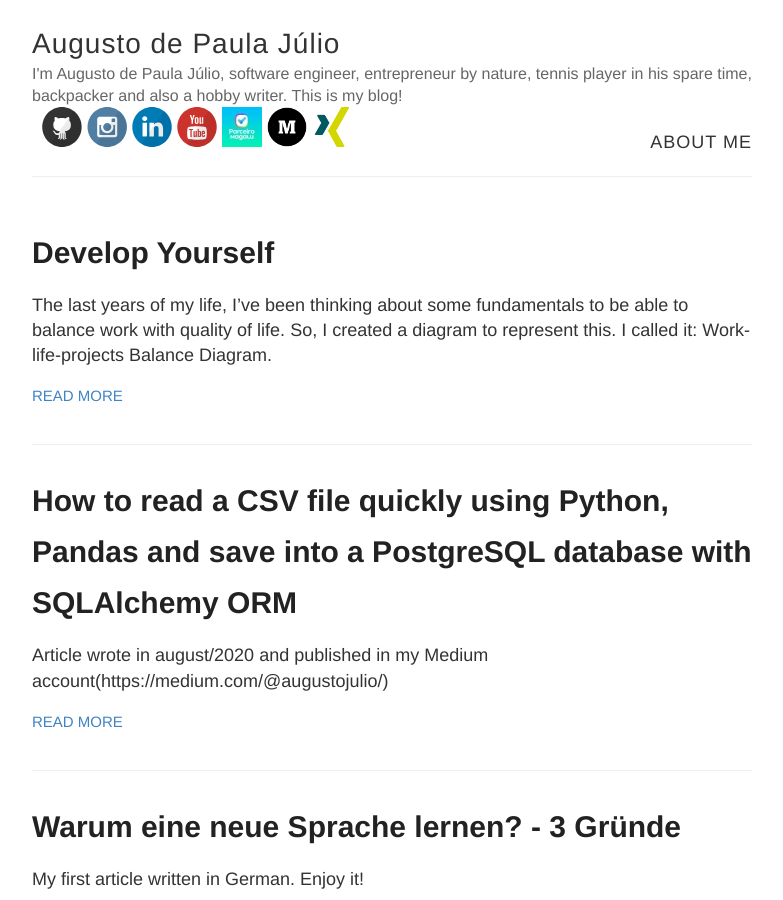
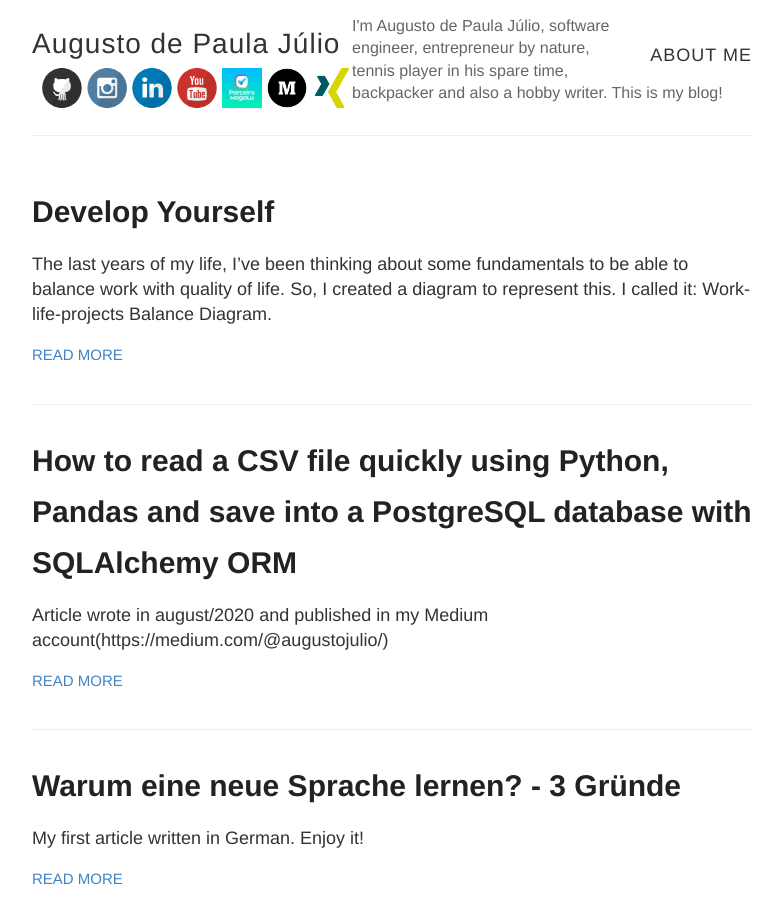
Before and after one commit to augustojulio/augustojulio.github.io, a Jekyll site: the page built from index.html, in a window 1280 px wide and 900 px high. Shown: the whole window, without its empty margins (248-1031 px from the left). Built offline with Jekyll 4.4.1, drawn with Linux system fonts in a browser that asks for light colours.

Commit message:
Update header

```diff
--- a/_layouts/default.html
+++ b/_layouts/default.html
@@ -47,11 +47,12 @@
             <h1 class="site-name">
               <a href="{{ site.baseurl }}/">{{ site.name }}</a>
             </h1>
-            <p class="site-description">{{ site.description }}</p>
+            <!-- <p class="site-description">{{ site.description }}</p> -->
+            <div class="site-icons-header">{% include svg-icons.html %}</div>
           </div>
 
-          <div class="site-icons-header">{% include svg-icons.html %}</div>
-          <br />
+          <!-- <div class="site-icons-header">{% include svg-icons.html %}</div> -->
+          <!-- <br /> -->
 
           <div class="site-about-link">
             <nav>
@@ -59,6 +60,7 @@
               <a href="{{ site.baseurl }}/about">ABOUT ME</a>
             </nav>
           </div>
+          <div><p class="site-description">{{ site.description }}</p></div>
         </header>
       </div>
     </div>
```
